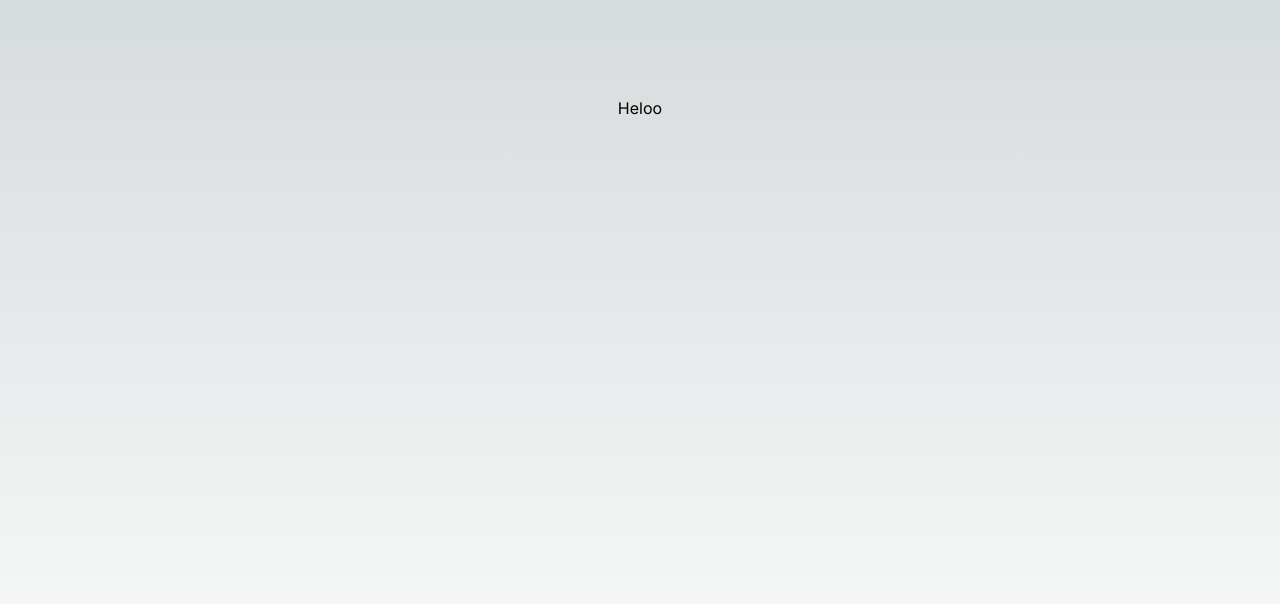
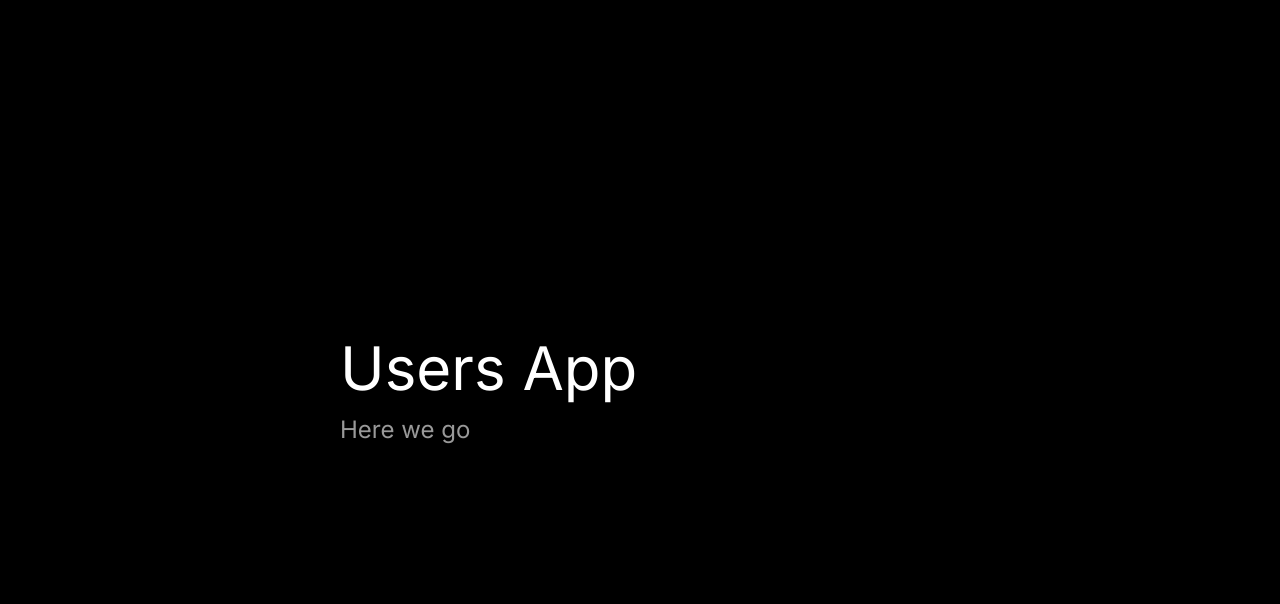
Before and after one commit to bkmorgan3/Panic-Users, a Next.js app: page / in a window 1280 px wide. Shown: the top 604 px of the page. Built offline with nearby package versions, Linux system fonts and the light colour scheme.

Commit message:
page and style

```diff
--- a/src/app/globals.css
+++ b/src/app/globals.css
@@ -1,33 +1,3 @@
 @tailwind base;
 @tailwind components;
 @tailwind utilities;
-
-:root {
-  --foreground-rgb: 0, 0, 0;
-  --background-start-rgb: 214, 219, 220;
-  --background-end-rgb: 255, 255, 255;
-}
-
-@media (prefers-color-scheme: dark) {
-  :root {
-    --foreground-rgb: 255, 255, 255;
-    --background-start-rgb: 0, 0, 0;
-    --background-end-rgb: 0, 0, 0;
-  }
-}
-
-body {
-  color: rgb(var(--foreground-rgb));
-  background: linear-gradient(
-      to bottom,
-      transparent,
-      rgb(var(--background-end-rgb))
-    )
-    rgb(var(--background-start-rgb));
-}
-
-@layer utilities {
-  .text-balance {
-    text-wrap: balance;
-  }
-}
--- a/src/app/page.tsx
+++ b/src/app/page.tsx
@@ -2,8 +2,11 @@
 
 export default function Home() {
   return (
-    <main className="flex min-h-screen flex-col items-center justify-between p-24">
-      Heloo
+    <main className="w-screen h-screen bg-black flex justify-center items-center text-white">
+      <div className="w-full max-w-[600px] mx-auto">
+        <h1 className="text-6xl mb-4">Users App</h1>
+        <p className="text-2xl text-white/60 mb-4">Here we go</p>
+      </div>
     </main>
   );
 }
```
